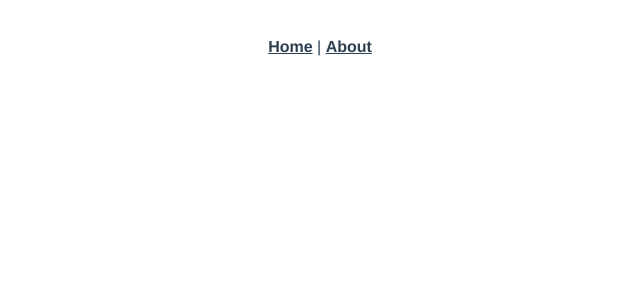
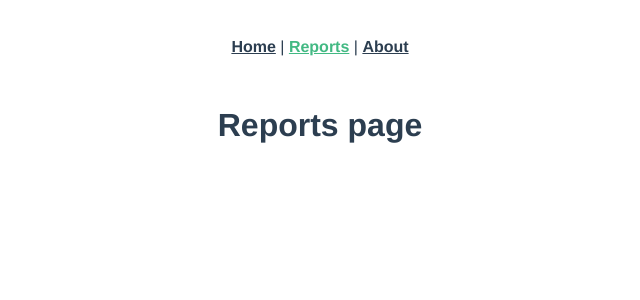
Before and after one commit to suabochica/cyborg-sports-analytics, a Vue app: page /reports in a window 1280 px wide. Shown: the top 300 px of the page, without its empty margins (320-960 px from the left). Built offline with nearby package versions, Linux system fonts and the light colour scheme.

Commit message:
Reports View Created
feat: Add reports view
route: Route the view in adding the object in the route.js file

```diff
--- a/src/App.vue
+++ b/src/App.vue
@@ -2,6 +2,7 @@
   <div id="app">
     <div id="nav">
       <router-link to="/">Home</router-link> |
+      <router-link to="/reports">Reports</router-link> |
       <router-link to="/about">About</router-link>
     </div>
     <router-view/>
--- a/src/router.js
+++ b/src/router.js
@@ -1,6 +1,7 @@
 import Vue from "vue";
 import Router from "vue-router";
 import Home from "./views/Home.vue";
+import Reports from "./views/Reports.vue";
 
 Vue.use(Router);
 
@@ -14,6 +15,11 @@ export default new Router({
       component: Home
     },
     {
+      path: "/reports",
+      name: "reports",
+      component: Reports
+    },
+    {
       path: "/about",
       name: "about",
       // route level code-splitting
--- /dev/null
+++ b/src/views/Reports.vue
@@ -0,0 +1,5 @@
+<template>
+  <div class="about">
+    <h1>Reports page</h1>
+  </div>
+</template>
```
